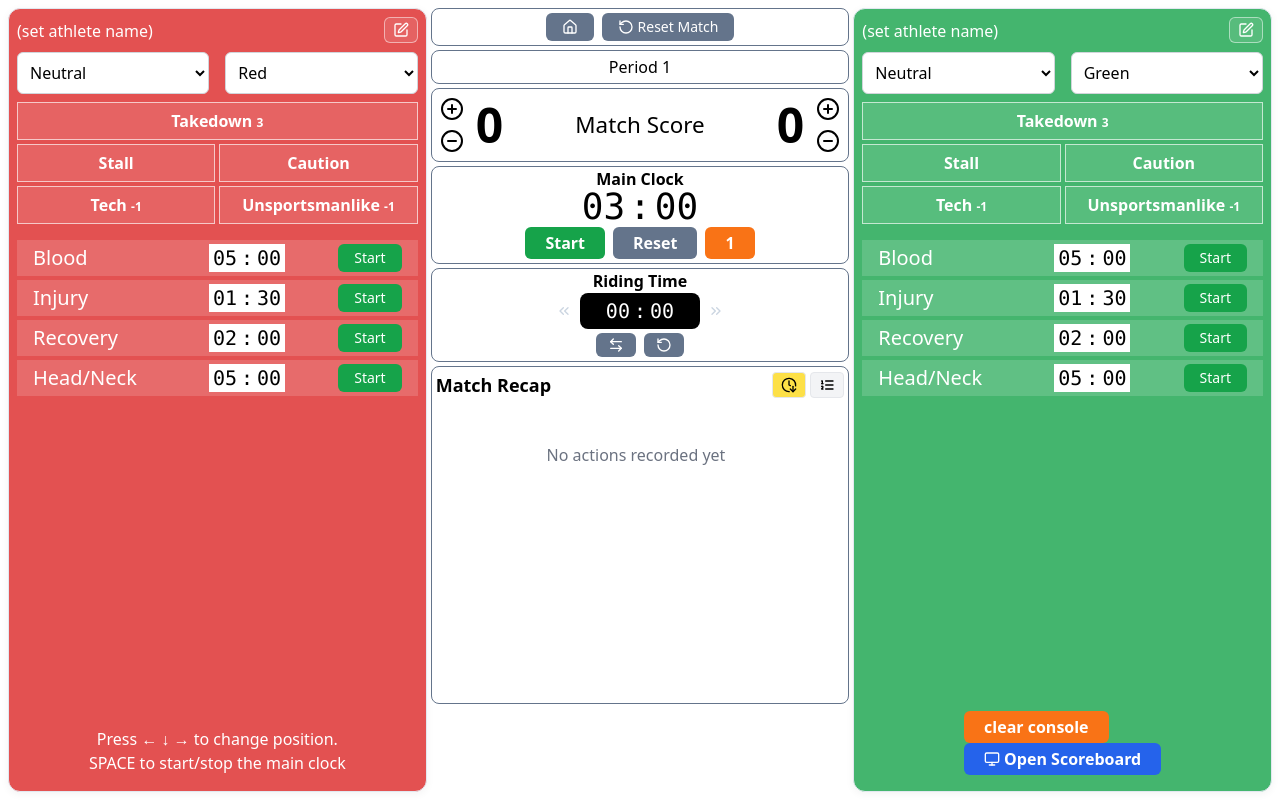
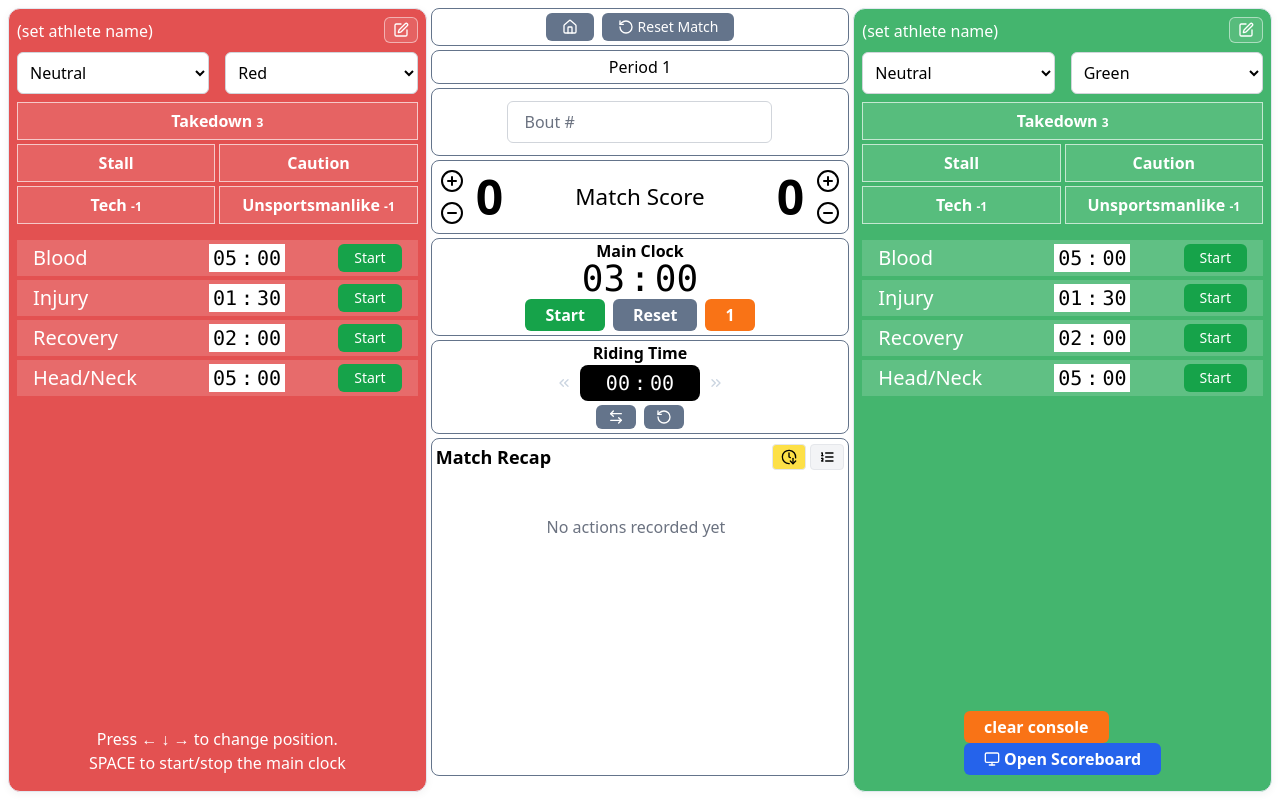
Before and after one commit to smkn-esdikay/pintv-sv2, a Svelte app: page / in a window 1280 px wide. Both pictures are taken after a click on the button "Start". Built offline with nearby package versions, Linux system fonts and the light colour scheme.

Commit message:
bout number started

```diff
--- /dev/null
+++ b/src/components/EditBoutNumber.svelte
@@ -0,0 +1,46 @@
+<script lang="ts">
+  import ZonkInput from "./_UI/ZonkInput.svelte";
+
+  interface Props {
+    boutNumber: number | undefined;
+  }
+
+  let {
+    boutNumber = $bindable(),
+  }: Props = $props();
+
+  // Local string value for the input
+  let inputValue = $state(boutNumber?.toString() ?? '');
+
+  // Sync inputValue with boutNumber when boutNumber changes externally
+  $effect(() => {
+    inputValue = boutNumber?.toString() ?? '';
+  });
+
+  // Handle input changes and update boutNumber
+  function handleInput(event: Event) {
+    const target = event.target as HTMLInputElement;
+    const value = target.value;
+
+    // Update local input value
+    inputValue = value;
+
+    // Parse and update boutNumber
+    const numValue = parseInt(value, 10);
+    if (!isNaN(numValue) && numValue >= 0) {
+      boutNumber = numValue;
+    } else if (value === '') {
+      boutNumber = undefined;
+    }
+  }
+</script>
+
+<div>
+  <ZonkInput
+    bind:value={inputValue}
+    type="number"
+    placeholder="Bout #"
+    oninput={handleInput}
+    size="md"
+  />
+</div>
--- a/src/components/_UI/ZonkInput.svelte
+++ b/src/components/_UI/ZonkInput.svelte
@@ -1,6 +1,6 @@
 <script lang="ts">
   import { editingMode } from '@/lib/inputModeHelpers';
-    import { randomId } from '@/lib/math';
+  import { randomId } from '@/lib/math';
 
   interface Props {
     value: string;
--- a/src/pages/ScoreboardDisplay.svelte
+++ b/src/pages/ScoreboardDisplay.svelte
@@ -159,6 +159,11 @@
       return undefined;
     return outputTeamName(wrestlingState.r.team);
   });
+  let displayBoutNumber = $derived.by(() => {
+    if (wrestlingState?.boutNumber)
+      return wrestlingState.boutNumber;
+    return '-';
+  })
 
   function getMatchPoints(side: WSide): number {
     return wrestlingState?.matchPoints?.[side] || 0;
@@ -287,7 +292,7 @@
     <div class="w-1/4 sb-border sb-cell-yellow sb-cell-split">
       <div class='sb-cell-split-main'>
         <div class='sb-text-xxl'>
-          123
+          {displayBoutNumber}
         </div>
       </div>
       <div class='sb-cell-split-bottom'>
--- a/src/pages/Wrestling.svelte
+++ b/src/pages/Wrestling.svelte
@@ -23,6 +23,7 @@
   import NextPeriodNotice from "@/components/NextPeriodNotice.svelte";
   import EditNames from "@/components/EditNames.svelte";
   import { outputAthleteName, outputTeamName } from "@/lib/strings";
+    import EditBoutNumber from "@/components/EditBoutNumber.svelte";
 
 
   const config = initStore.config;
@@ -277,6 +278,12 @@
     <section id="period">
       <Period period={manager.getCurrentPeriod()} />
     </section>
+
+    {#if !current.config.team}
+    <section id="bout-number">
+      <EditBoutNumber boutNumber={current.boutNumber} />
+    </section>
+    {/if}
 
     {#if mainClockIsComplete}
     <section>
--- a/src/types/index.ts
+++ b/src/types/index.ts
@@ -197,6 +197,7 @@ export type WStateMain = {
   periods: WPeriod[];
   periodIdx: number;
   firstblood?: WSide;
+  boutNumber?: number;
   weight?: WMatchWeight;
 }
 
```
